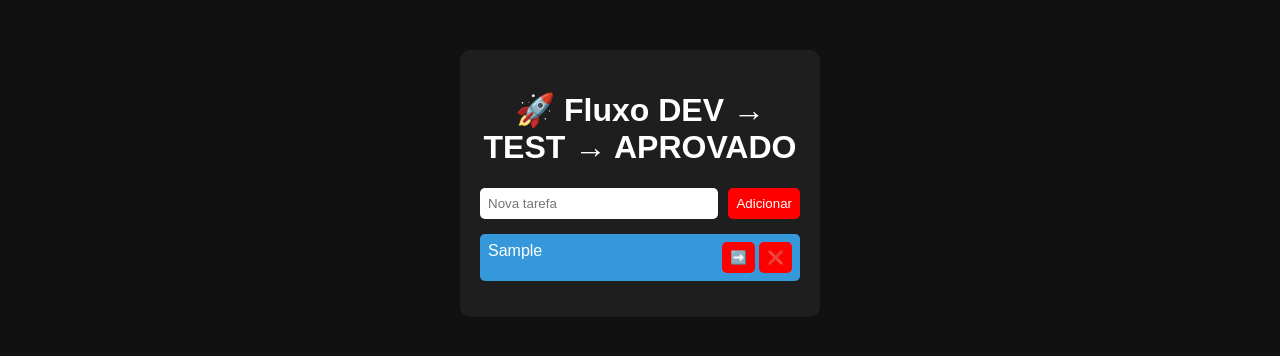
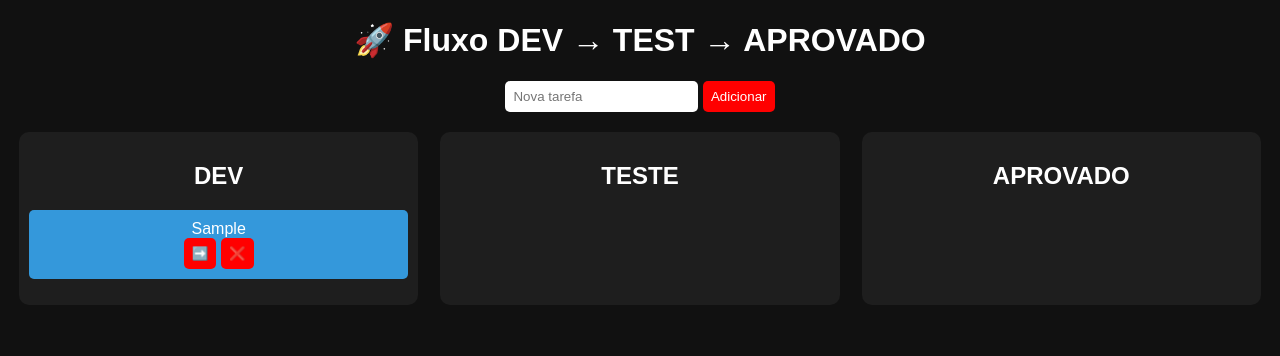
Before and after one commit to otaviobleich/TrabalhoPatrick3.0, a plain HTML site: page index.html in a window 1280 px wide. Both pictures are taken after typing "Sample" into the empty fields and a click on the button "Adicionar". Drawn offline with Linux system fonts and the light colour scheme.

Commit message:
feat: transforma sistema em kanban com colunas

```diff
--- a/index.html
+++ b/index.html
@@ -2,20 +2,33 @@
 <html lang="pt-BR">
 <head>
     <meta charset="UTF-8">
-    <title>Fluxo de Tarefas</title>
+    <title>Fluxo Kanban</title>
     <link rel="stylesheet" href="style.css">
 </head>
 <body>
 
-<div class="container">
-    <h1>🚀 Fluxo DEV → TEST → APROVADO</h1>
+<h1>🚀 Fluxo DEV → TEST → APROVADO</h1>
 
-    <div class="input-area">
-        <input type="text" id="tarefa" placeholder="Nova tarefa">
-        <button onclick="adicionarTarefa()">Adicionar</button>
+<div class="input-area">
+    <input type="text" id="tarefa" placeholder="Nova tarefa">
+    <button onclick="adicionarTarefa()">Adicionar</button>
+</div>
+
+<div class="board">
+    <div class="coluna">
+        <h2>DEV</h2>
+        <ul id="dev"></ul>
     </div>
 
-    <ul id="lista"></ul>
+    <div class="coluna">
+        <h2>TESTE</h2>
+        <ul id="teste"></ul>
+    </div>
+
+    <div class="coluna">
+        <h2>APROVADO</h2>
+        <ul id="aprovado"></ul>
+    </div>
 </div>
 
 <script src="script.js"></script>
--- a/script.js
+++ b/script.js
@@ -1,12 +1,19 @@
 function salvarDados() {
-    const lista = document.getElementById("lista").innerHTML;
-    localStorage.setItem("tarefas", lista);
+    const dados = {
+        dev: document.getElementById("dev").innerHTML,
+        teste: document.getElementById("teste").innerHTML,
+        aprovado: document.getElementById("aprovado").innerHTML
+    };
+    localStorage.setItem("kanban", JSON.stringify(dados));
 }
 
 function carregarDados() {
-    const dados = localStorage.getItem("tarefas");
+    const dados = JSON.parse(localStorage.getItem("kanban"));
+
     if (dados) {
-        document.getElementById("lista").innerHTML = dados;
+        document.getElementById("dev").innerHTML = dados.dev;
+        document.getElementById("teste").innerHTML = dados.teste;
+        document.getElementById("aprovado").innerHTML = dados.aprovado;
     }
 }
 
@@ -14,21 +21,18 @@ window.onload = carregarDados;
 
 function adicionarTarefa() {
     const input = document.getElementById("tarefa");
-    const texto = input.value;
 
-    if (texto === "") {
+    if (input.value === "") {
         alert("Digite uma tarefa!");
         return;
     }
 
-    criarTarefa(texto, "dev");
+    criarTarefa(input.value, "dev");
     input.value = "";
     salvarDados();
 }
 
 function criarTarefa(texto, status) {
-    const lista = document.getElementById("lista");
-
     const li = document.createElement("li");
     li.className = status;
 
@@ -40,7 +44,7 @@ function criarTarefa(texto, status) {
         </div>
     `;
 
-    lista.appendChild(li);
+    document.getElementById(status).appendChild(li);
 }
 
 function avancar(botao) {
@@ -49,21 +53,22 @@ function avancar(botao) {
     if (li.classList.contains("dev")) {
         li.classList.remove("dev");
         li.classList.add("teste");
+        document.getElementById("teste").appendChild(li);
     }
     else if (li.classList.contains("teste")) {
         li.classList.remove("teste");
         li.classList.add("aprovado");
+        document.getElementById("aprovado").appendChild(li);
     }
     else {
-        alert("Essa tarefa já está finalizada!");
+        alert("Já está aprovado!");
     }
 
     salvarDados();
 }
 
 function concluir(span) {
-    const li = span.parentElement;
-    li.classList.toggle("concluida");
+    span.parentElement.classList.toggle("concluida");
     salvarDados();
 }
 
--- a/style.css
+++ b/style.css
@@ -1,76 +1,58 @@
 body {
     font-family: Arial, sans-serif;
-    background-color: #111;
+    background: #111;
     color: white;
-    display: flex;
-    justify-content: center;
-    margin-top: 50px;
-}
-
-.container {
-    background: #1e1e1e;
-    padding: 20px;
-    border-radius: 10px;
-    width: 320px;
-}
-
-h1 {
     text-align: center;
 }
 
 .input-area {
-    display: flex;
-    gap: 10px;
+    margin: 20px;
 }
 
 input {
-    flex: 1;
+    padding: 8px;
+    border-radius: 5px;
+    border: none;
+}
+
+button {
     padding: 8px;
     border: none;
     border-radius: 5px;
-}
-
-button {
     background: red;
     color: white;
-    border: none;
-    padding: 8px;
-    border-radius: 5px;
     cursor: pointer;
 }
 
-button:hover {
-    background: darkred;
+.board {
+    display: flex;
+    justify-content: space-around;
+    margin-top: 20px;
+}
+
+.coluna {
+    width: 30%;
+    background: #1e1e1e;
+    padding: 10px;
+    border-radius: 10px;
 }
 
 ul {
     list-style: none;
     padding: 0;
-    margin-top: 15px;
 }
 
 li {
     background: #333;
-    padding: 8px;
-    margin-top: 5px;
+    margin-top: 10px;
+    padding: 10px;
     border-radius: 5px;
-    display: flex;
-    justify-content: space-between;
 }
 
 /* STATUS */
-.dev {
-    background: #3498db;
-}
-
-.teste {
-    background: #f1c40f;
-    color: black;
-}
-
-.aprovado {
-    background: #2ecc71;
-}
+.dev { background: #3498db; }
+.teste { background: #f1c40f; color: black; }
+.aprovado { background: #2ecc71; }
 
 /* CONCLUÍDA */
 .concluida span {
```
